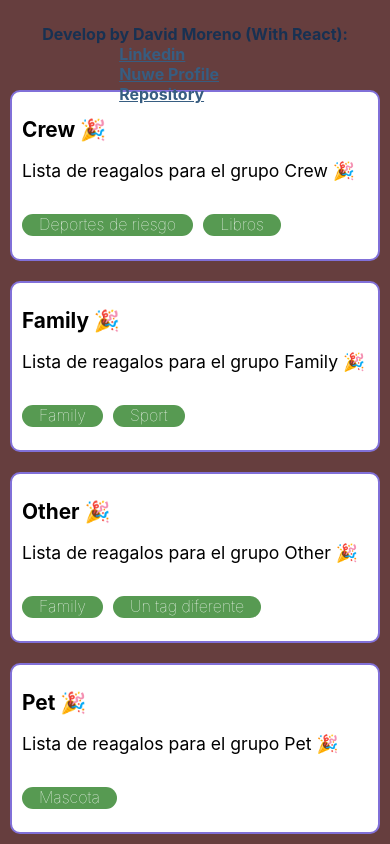
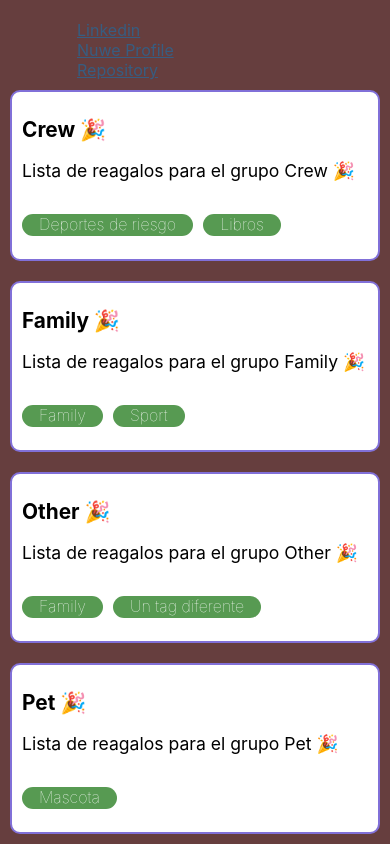
Before and after one commit to CesarDavidMorenR/gift-list-nuwe, a React (Create React App) app: page / in a window 390 px wide. Built offline with nearby package versions, Linux system fonts and the light colour scheme.

Commit message:
Making mobil sign

```diff
--- a/src/App.css
+++ b/src/App.css
@@ -15,14 +15,14 @@
 
 /* Color pattern https://colordesigner.io/#E1E6FA-C4D7ED-ABC8E2-375D81-183152 */
 
-.sign{
+.sign_desktop{
   position: absolute;
-  /* transform: translate3d(520px,-255px,80px); */
-  top: 1%;
+  top: 3%;
   font-weight: bold;
   font-size: 1rem;
   color: #183152;
   z-index: 2;
+
 }
 
 .link_socials{
@@ -117,7 +117,13 @@
 @media screen and (max-width: 1024px) {
 
 
-.sign{
+.sign_desktop{
+  display:none;
+}
+
+.sig_mobile {
+  margin-top: 10px;
+  background-color: blue;
 }
 
 .link_socials{
--- a/src/components/Container.js
+++ b/src/components/Container.js
@@ -27,9 +27,9 @@ export const Container = () => {
 
 
   return (
-    <section className="layout">
-      <p className="sign">
-        Develop by David Moreno (With React): <br />
+    <div className="layout">
+      <section className="sign_desktop" >
+        <p>Develop by David Moreno (With React):</p> <br />
         <a
           href="https://www.linkedin.com/in/david-moreno-developer/"
           className="link_socials"
@@ -47,7 +47,7 @@ export const Container = () => {
         >
           Repository
         </a>
-      </p>
+      </section>
       <section className="overflowx">
         <div className="cardsContainer">
           <Header innertext={textHeaderFour} />
@@ -75,8 +75,27 @@ export const Container = () => {
           <Tag innertext={tagNameOne} />
           <Tag innertext={tagNameTwo} />
         </div>
-        {/* TODO PONER SIGN QUE DISPLAY ONLY MOBILE */}
+       <section className="sign_mobile">
+        <p>Develop by David Moreno (With React):</p> <br />
+        <a
+          href="https://www.linkedin.com/in/david-moreno-developer/"
+          className="link_socials"
+        >
+          Linkedin
+        </a>
+        <br />
+        <a href="https://nuwe.io/users/cesardaviddev" className="link_socials">
+          Nuwe Profile
+        </a>
+        <br />
+        <a
+          href="https://github.com/DavidMorenoDev/gift-list-nuwe/tree/main"
+          className="link_socials"
+        >
+          Repository
+        </a>
+        </section>
       </section>
-    </section>
+    </div>
   );
 }
```
